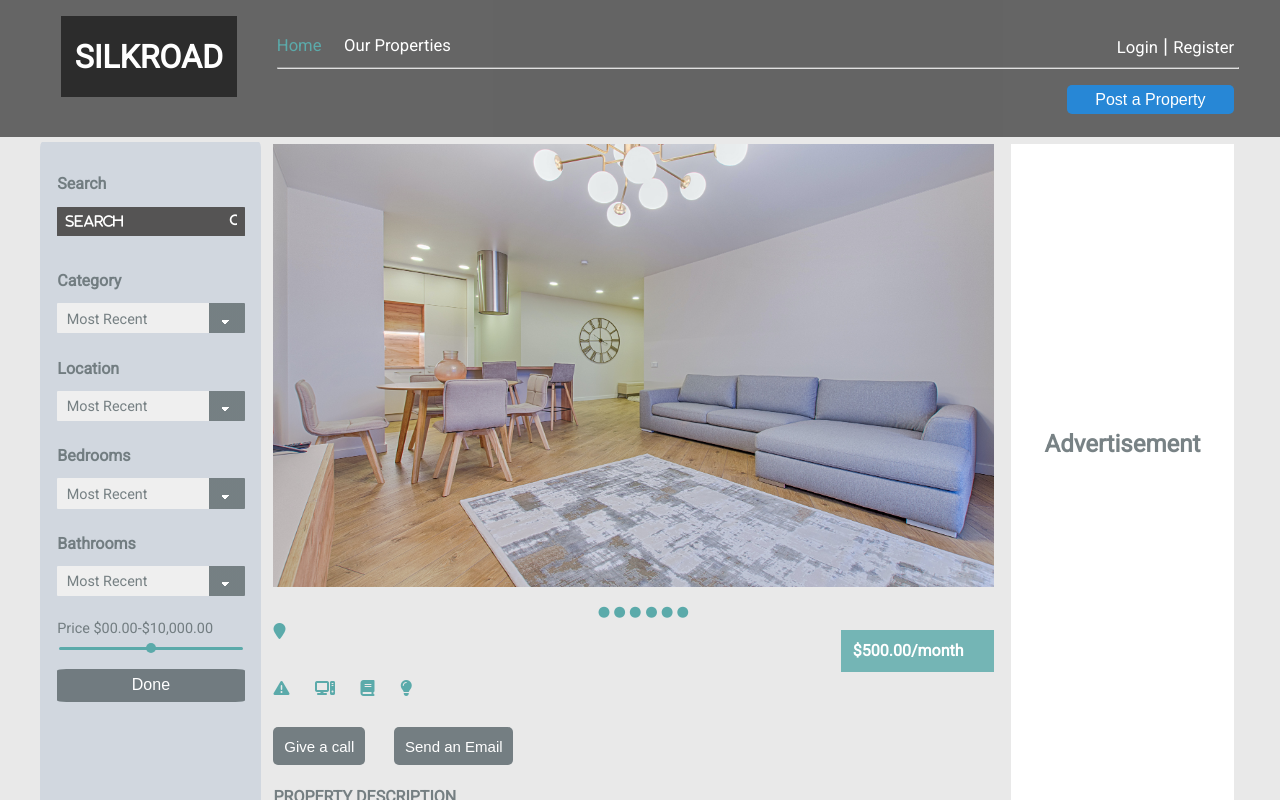
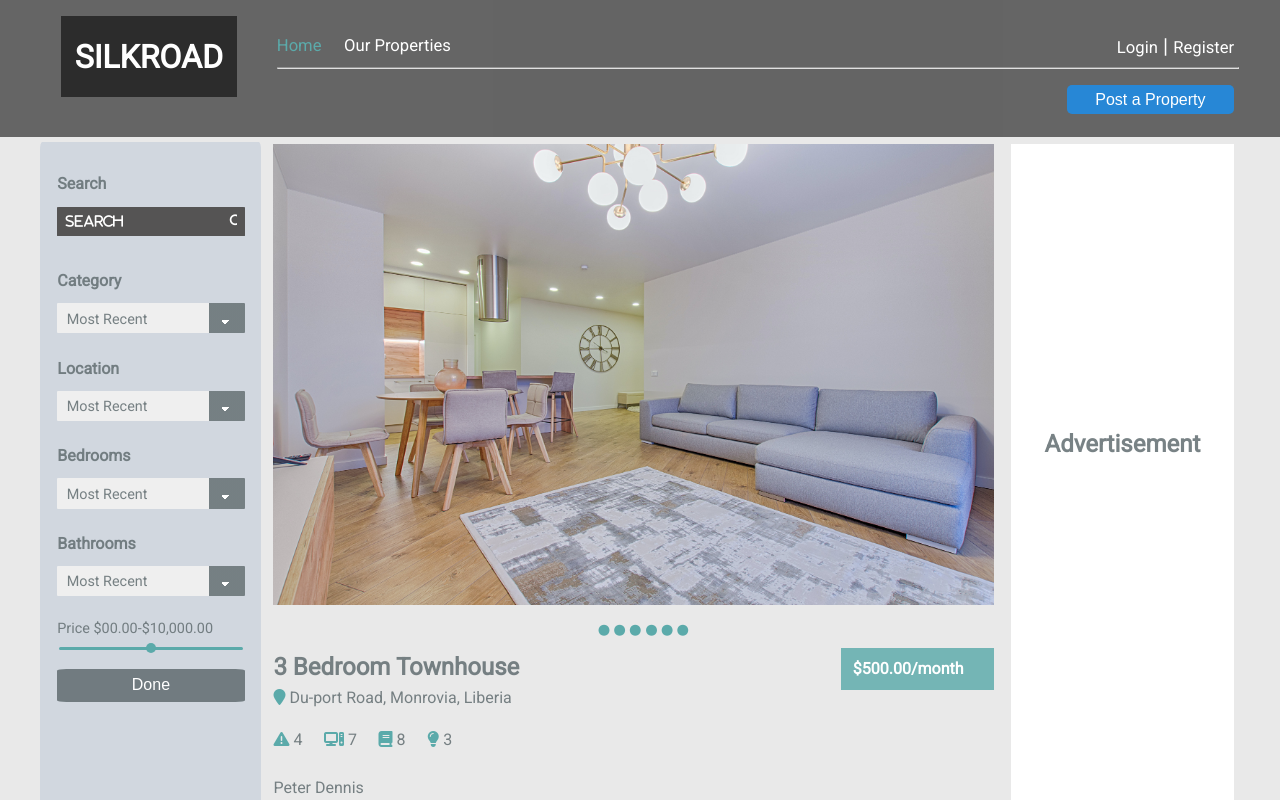
Before and after one commit to boaslah/SilkRoad-vue, a Vue app: page /properties in a window 1280 px wide. Both pictures are taken after a click on the element 390 px from the left and 376 px from the top of the page. Shown: the top 800 px of the page. Built offline with nearby package versions, Linux system fonts and the light colour scheme.

Commit message:
added house details

```diff
--- a/src/components/Header.vue
+++ b/src/components/Header.vue
@@ -21,7 +21,7 @@
 
                             <span class="menu">
 
-                                <router-link to="/" :class="menu ?'color-white': 'active'" @click="menu = false; showAndHideItem('main', 'widget-main', 'grid', {})" >Home</router-link>
+                                <router-link to="/" :class="menu ?'color-white': 'active'" @click="menu = false; showAndHideItem('main', 'widget-main', 'grid')" >Home</router-link>
 
                                 <router-link to="/properties" :class="menu === 'HOUSES'? 'active property' : 'color-white property' " @click="menu = 'HOUSES'">Our Properties</router-link>
 
--- a/src/components/HomePage.vue
+++ b/src/components/HomePage.vue
@@ -13,7 +13,7 @@
 
                     <input type="text" name="" id="homepage-input" placeholder="    &#128269;  FIND A PROPERTY">
 
-                    <h3 @click="showAndHideItem( 'widget-main', 'main', 'grid', {})"> <i class="fa fa-filter"></i>         FILTER</h3>
+                    <h3 @click="showAndHideItem( 'widget-main', 'main', 'grid')"> <i class="fa fa-filter"></i>         FILTER</h3>
 
                     <div class="main-bottom">
                         <h4>OUR LATEST POSTINGS</h4>
--- a/src/components/House.vue
+++ b/src/components/House.vue
@@ -10,17 +10,17 @@
             </div>
             <div class="row1">
                 <div>
-                    <h2>{{house.houseDes}}</h2>
-                    <p><i class="fa-sharp fa-solid fa-location-pin active"></i>                            {{house.houseLoc}}</p>
+                    <h2>3 Bedroom Townhouse</h2>
+                    <p><i class="fa-sharp fa-solid fa-location-pin active"></i>                            Du-port Road, Monrovia, Liberia</p>
                 </div>
                 <div>
                     <span class="price">$500.00/month</span>
                 </div>
             </div>
 
-            <p class="amenities"><span><i class="fa fa-triangle-exclamation active"></i>   {{house.checkIns}}</span><span> <i class="fa fa-computer active"></i>  {{house.TV}}</span><span>  <i class="fa fa-book active"></i>  {{house.beds}}</span><span>  <i class="fa fa-lightbulb active"></i> {{house.light}}</span></p>
-            <p class="owner">{{house.houseOwner}}</p>
-            <button>Give {{house.houseOwner}} a call</button>   <button>Send {{house.houseOwner}} an Email</button>
+            <p class="amenities"><span><i class="fa fa-triangle-exclamation active"></i>   4</span><span> <i class="fa fa-computer active"></i>  7</span><span>  <i class="fa fa-book active"></i>  8</span><span>  <i class="fa fa-lightbulb active"></i> 3</span></p>
+            <p class="owner">Peter Dennis</p>
+            <button>Give Peter Dennis a call</button>   <button>Send Peter Dennis an Email</button>
             <h4>PROPERTY DESCRIPTION</h4>
             <p>We have learned that components can accept props, which can be JavaScript values of any type. But how about template content? In some cases, we may want to pass a template fragment to a child component, and let the child component render the fragment within its own template.</p>
             <h4>AVAILABLE AMENITIES</h4>
@@ -65,16 +65,11 @@
 
 <script>
 
-    import {houseData} from "../helper.js"
-    console.log("hello", houseData);
     export default{
         name: "House",
-        data(){
-            return{
-                house: houseData
-            }
+        props:{
+            property: Object
         },
-
     }
 
 </script>
--- a/src/components/HousesGrid.vue
+++ b/src/components/HousesGrid.vue
@@ -1,7 +1,7 @@
 <template>
     <div>
         <div class="img-grid" >
-            <div class="houses" @click="showAndHideItem('house-view', 'grid-view', 'block', house)" v-for="house in houseData">
+            <div class="houses" @click="showAndHideItem('house-view', 'grid-view', 'block'), houseDisplay = true" v-for="house in houseData">
                 <img src="../assets/list1.jpg" alt="houses">
                 <div class="house-details">
                     <div>
@@ -16,6 +16,8 @@
                         <div><i class="fa fa-lightbulb active"></i> {{house.light}}</div>
                     </div>
                 </div>
+
+                <div v-if="houseDisplay"><House :property="house" /></div>
             </div>
         </div>
     </div>
@@ -25,16 +27,20 @@
 
     import data from "./../data.json"
     import {showAndHideItem} from "../helper.js"
+    import House from "./House"
 
     export default{
         name: "HousesGrid",
-
+        components: {
+            House
+        },
         methods:{
             showAndHideItem
         },
         data(){
             return{
-                houseData: data.HousesData
+                houseData: data.HousesData,
+                houseDisplay: ''
             }
 
         }
--- a/src/components/Properties.vue
+++ b/src/components/Properties.vue
@@ -42,8 +42,8 @@
                         </div>
                         <div class="prop-menu2">
                             <p>View</p>
-                            <i @click="showAndHideItem('list-view', 'grid-view', 'block', {})" class="fa-solid fa-bars icon1"></i>
-                            <i @click="showAndHideItem('grid-view', 'list-view', 'block', {})" class="fa-sharp fa-solid fa-border-all icon1"></i>
+                            <i @click="showAndHideItem('list-view', 'grid-view', 'block')" class="fa-solid fa-bars icon1"></i>
+                            <i @click="showAndHideItem('grid-view', 'list-view', 'block')" class="fa-sharp fa-solid fa-border-all icon1"></i>
 
                             <strong><p>Sort By</p></strong>
                             <div>
--- a/src/helper.js
+++ b/src/helper.js
@@ -1,13 +1,10 @@
-let houseData = {};
 
-function showAndHideItem (currentViewId, oppositeViewId, action, house){
+function showAndHideItem (currentViewId, oppositeViewId, action){
     if(currentViewId, oppositeViewId, action){
         let currentView = document.getElementById(currentViewId);
         let oppositeView = document.getElementById(oppositeViewId);
         currentView.style.display = action;
         oppositeView.style.display = "none";
-        houseData = house;
-        console.log(house);
     }
 }
 
@@ -28,5 +25,4 @@ export{
     showAndHideItem,
     hideMenu,
     showMenu,
-    houseData
 }
```
